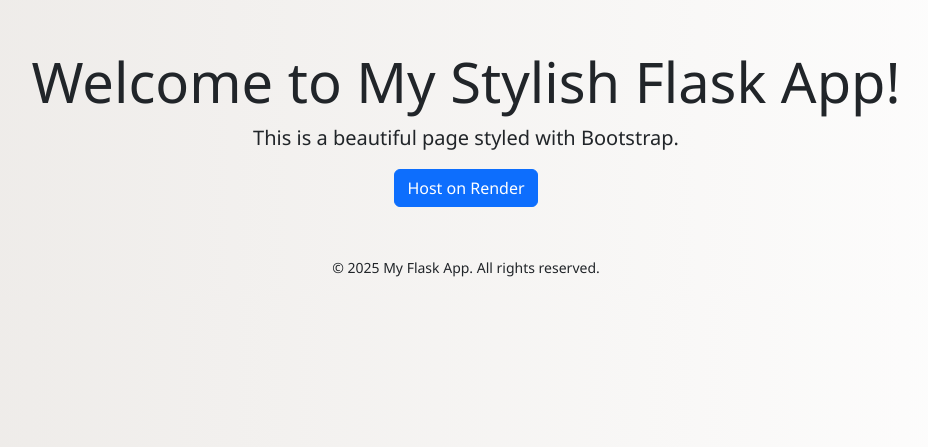
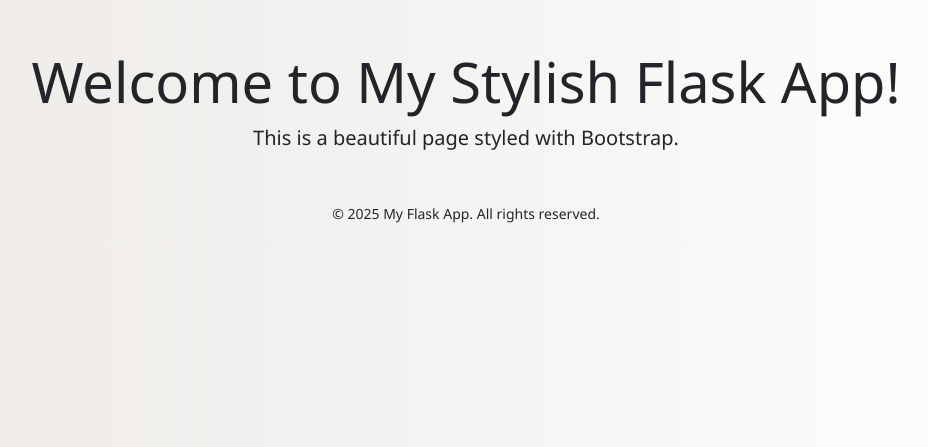
Before and after one commit to Rakshitha24942/flask_project, a Flask app: page / in a window 1280 px wide. Shown: the part 56-503 px from the top of the page, without its empty margins (174-1102 px from the left). Run offline with Flask 3, Linux system fonts and the light colour scheme.

Commit message:
update the template

```diff
--- a/templates/index.html
+++ b/templates/index.html
@@ -18,7 +18,6 @@
     <div class="text-center">
       <h1 class="display-4">Welcome to My Stylish Flask App!</h1>
       <p class="lead">This is a beautiful page styled with Bootstrap.</p>
-      <a href="https://render.com" class="btn btn-primary">Host on Render</a>
     </div>
   </div>
 
```
